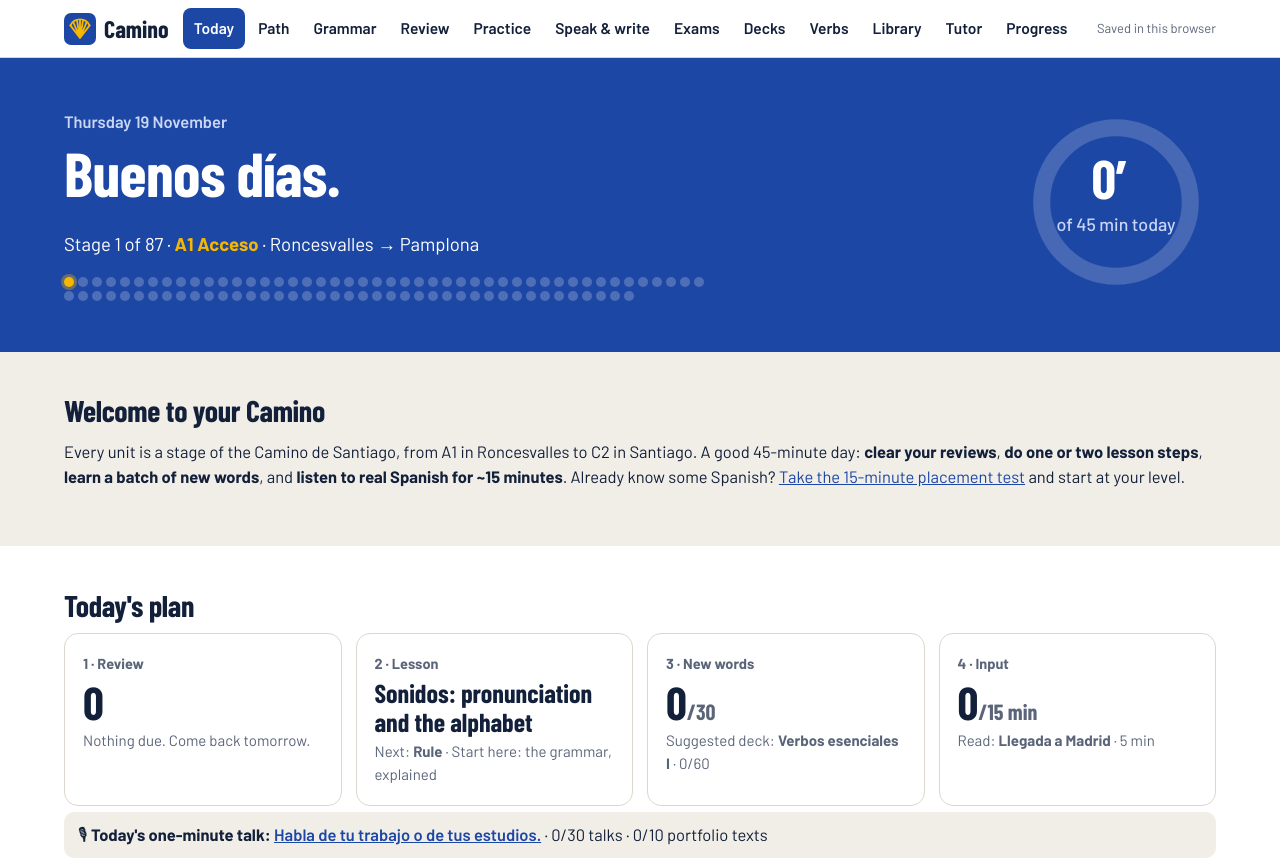
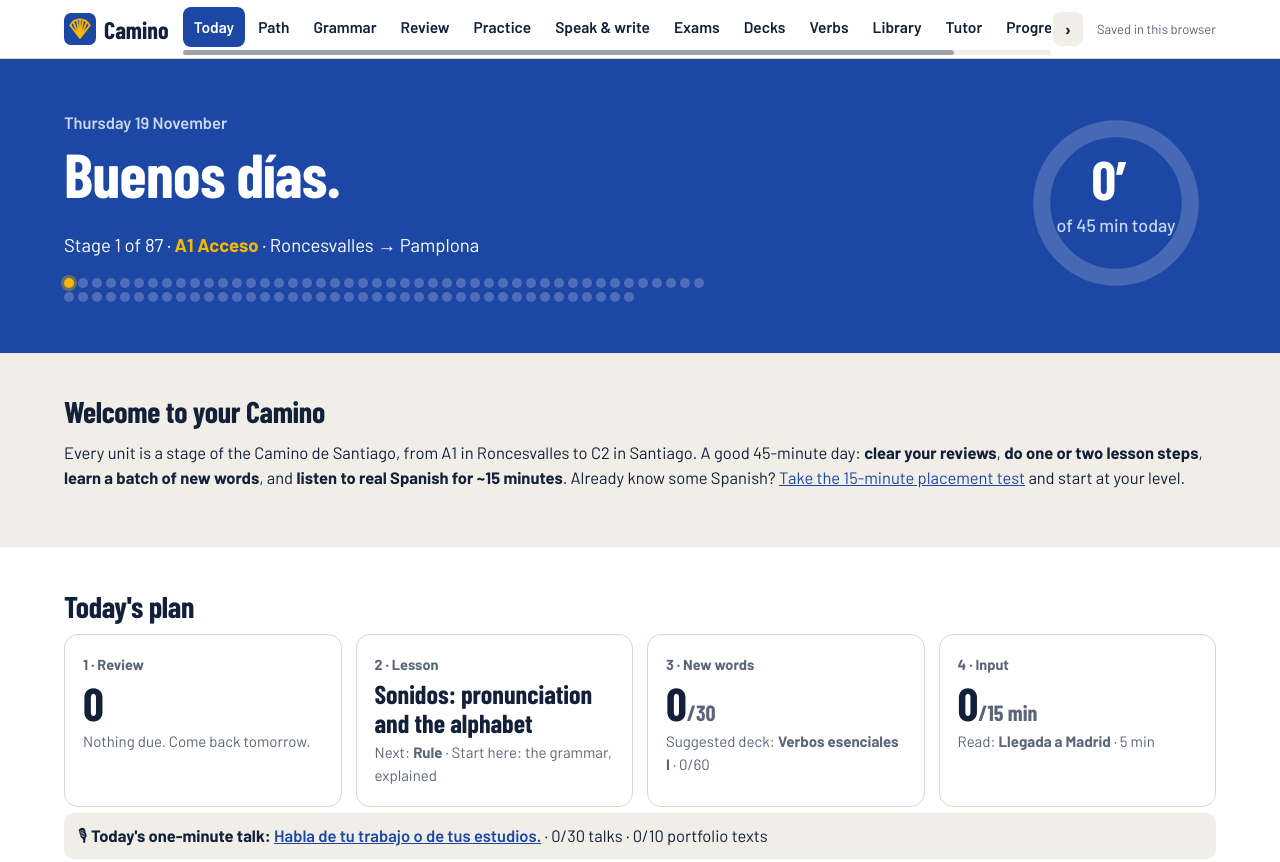
Before and after one commit to thoogendoorn/camino, a plain HTML site: page index.html in a window 1280 px wide. Shown: the top 862 px of the page. Drawn offline with nearby package versions, Linux system fonts and the light colour scheme; files whose address does not match are found by name.

Commit message:
Add files via upload

```diff
--- a/app.js
+++ b/app.js
@@ -23,10 +23,50 @@
   A.go = r => { if (location.hash.slice(1) === r) A.render(); else location.hash = r; };
   addEventListener('hashchange', () => { if (!EX.isActive()) A.render(); window.scrollTo(0, 0); });
 
+  // ---------- top menu as a slider: thin scrollbar, arrows when there is more, wheel and drag to slide ----------
+  const navBar = () => {
+    const nav = $('#nav'), l = $('#navl'), r = $('#navr'); if (!nav || nav.dataset.slider) return; nav.dataset.slider = '1';
+    const tr = $('#navtrack'), th = $('#navthumb');
+    const upd = () => {
+      const max = nav.scrollWidth - nav.clientWidth; if (l) l.hidden = nav.scrollLeft <= 2; if (r) r.hidden = max <= 2 || nav.scrollLeft >= max - 2;
+      if (!tr) return; tr.hidden = max <= 2; if (max <= 2) return;
+      // the slide bar sits under the menu items: its thumb shows which part of the menu is in view
+      const box = nav.getBoundingClientRect(), wrap = tr.parentNode.getBoundingClientRect();
+      tr.style.left = (box.left - wrap.left) + 'px'; tr.style.right = (wrap.right - box.right) + 'px';
+      const tw = box.width, w = Math.max(28, tw * nav.clientWidth / nav.scrollWidth);
+      th.style.width = w + 'px'; th.style.left = ((tw - w) * nav.scrollLeft / max) + 'px';
+    };
+    if (tr) {
+      // drag the thumb, or tap the bar to jump there
+      let tx = null, ts = 0;
+      const ratio = () => { const tw = tr.clientWidth, w = th.offsetWidth; return (nav.scrollWidth - nav.clientWidth) / Math.max(1, tw - w); };
+      th.addEventListener('pointerdown', e => { e.preventDefault(); e.stopPropagation(); tx = e.clientX; ts = nav.scrollLeft; th.classList.add('drag'); nav.style.scrollBehavior = 'auto'; th.setPointerCapture(e.pointerId); });
+      th.addEventListener('pointermove', e => { if (tx == null) return; nav.scrollLeft = ts + (e.clientX - tx) * ratio(); });
+      const end = () => { tx = null; th.classList.remove('drag'); nav.style.scrollBehavior = ''; };
+      th.addEventListener('pointerup', end); th.addEventListener('pointercancel', end);
+      tr.addEventListener('pointerdown', e => { if (e.target === th) return; const b = tr.getBoundingClientRect(), w = th.offsetWidth; nav.scrollTo({ left: (e.clientX - b.left - w / 2) * ratio(), behavior: 'smooth' }); });
+    }
+    const step = d => nav.scrollBy({ left: d * Math.max(160, nav.clientWidth * 0.6), behavior: 'smooth' });
+    if (l) l.onclick = () => step(-1); if (r) r.onclick = () => step(1);
+    nav.addEventListener('scroll', upd, { passive: true }); addEventListener('resize', upd);
+    // a vertical mouse wheel slides the menu sideways (only when it actually overflows)
+    nav.addEventListener('wheel', e => { if (nav.scrollWidth <= nav.clientWidth || Math.abs(e.deltaX) > Math.abs(e.deltaY)) return; e.preventDefault(); nav.scrollLeft += e.deltaY; }, { passive: false });
+    // drag with the mouse to slide; a real drag does not open the link under the pointer
+    let x0 = null, s0 = 0, moved = false;
+    nav.addEventListener('pointerdown', e => { if (e.pointerType !== 'mouse' || e.button !== 0) return; x0 = e.clientX; s0 = nav.scrollLeft; moved = false; });
+    addEventListener('pointermove', e => { if (x0 == null) return; const dx = e.clientX - x0; if (Math.abs(dx) > 5) { moved = true; nav.style.scrollBehavior = 'auto'; nav.scrollLeft = s0 - dx; } });
+    addEventListener('pointerup', () => { x0 = null; nav.style.scrollBehavior = ''; });
+    nav.addEventListener('click', e => { if (moved) { e.preventDefault(); e.stopPropagation(); moved = false; } }, true);
+    nav.addEventListener('dragstart', e => e.preventDefault());
+    A.navUpdate = upd; upd();
+  };
+  const navShowActive = () => { const nav = $('#nav'), on = $('#nav a.on'); if (!nav || !on) return; const a = on.offsetLeft - nav.offsetLeft, b = a + on.offsetWidth; if (a < nav.scrollLeft + 8 || b > nav.scrollLeft + nav.clientWidth - 8) nav.scrollTo({ left: Math.max(0, a - (nav.clientWidth - on.offsetWidth) / 2), behavior: 'smooth' }); if (A.navUpdate) A.navUpdate(); };
+
   const views = () => ({ today: viewToday, camino: viewCamino, grammar: () => G.GRAM.view(), studio: () => G.STUDIO.view(), review: viewReview, gym: viewGym, exams: () => G.EXAMS.view(), decks: viewDecks, verbs: viewVerbs, library: viewLibrary, tutor: viewTutor, progress: viewProgress, prefs: viewSettings, about: viewAbout });
   A.render = () => {
     const r = A.route();
     $$('#nav a').forEach(a => a.classList.toggle('on', a.getAttribute('href') === '#' + r || (r.startsWith('unit-') && a.getAttribute('href') === '#camino') || (/^(story|culture)-/.test(r) && a.getAttribute('href') === '#library')));
+    navBar(); navShowActive();
     const main = $('#main');
     if (!C.UNITS.length) { const miss = (G.CAMINO_MISSING || []); main.innerHTML = `<section class="band"><h1>The course files didn't load</h1><p class="lead">Camino started, but found no lessons. ${miss.length ? 'These files are missing or could not be loaded:' : 'The <code>data</code> folder is probably missing.'}</p>${miss.length ? `<ul>${miss.map(f => `<li><code>${esc(f)}</code></li>`).join('')}</ul>` : ''}<p>Make sure the <code>data</code> folder (with all its files) sits next to <code>index.html</code>, then reload. On GitHub, drag the whole <code>data</code> folder from your file manager onto the upload page; the "choose your files" button can't select folders.</p></section>`; return; }
     try {
--- a/index.html
+++ b/index.html
@@ -37,7 +37,13 @@ a{color:var(--blue)}p{margin:.4em 0 .8em}
 .brand{display:flex;align-items:center;gap:8px;font:700 24px "Barlow Condensed",sans-serif;color:var(--ink);text-decoration:none;flex:none}
 .brand .logo{flex:none;width:32px;height:32px;border-radius:7px;background:var(--blue);display:grid;place-items:center}.brand .logo svg{width:24px;height:24px}
 @media(max-width:520px){.brand .bt{display:none}}
-#nav{display:flex;gap:2px;overflow-x:auto;scrollbar-width:none;flex:1}#nav::-webkit-scrollbar{display:none}
+.navwrap{position:relative;display:flex;align-items:center;flex:1;min-width:0;gap:2px}
+#nav{display:flex;gap:2px;overflow-x:auto;flex:1;min-width:0;padding:7px 0 11px;scroll-behavior:smooth;overscroll-behavior-x:contain;scrollbar-width:none}#nav::-webkit-scrollbar{display:none}
+.navtrack{position:absolute;left:0;right:0;bottom:3px;height:5px;border-radius:3px;background:var(--stone);touch-action:none;cursor:pointer}.navtrack[hidden]{display:none}
+.navthumb{position:absolute;top:0;bottom:0;border-radius:3px;background:var(--mut);opacity:.55;cursor:grab;transition:opacity .15s}.navtrack:hover .navthumb,.navthumb.drag{opacity:.9}.navthumb.drag{cursor:grabbing}
+.navtrack::before{content:"";position:absolute;left:0;right:0;top:-6px;bottom:-4px}
+.navarr{flex:none;width:30px;height:34px;border:0;border-radius:8px;background:var(--stone);color:var(--ink);font:700 18px Barlow,sans-serif;cursor:pointer;display:grid;place-items:center;padding:0}.navarr:hover{background:var(--line)}.navarr[hidden]{display:none}
+@media(pointer:coarse){.navarr{display:none}}
 #nav a{flex:none;padding:8px 11px;border-radius:8px;color:var(--ink);text-decoration:none;font-weight:600;font-size:15.5px;white-space:nowrap}
 #nav a.on{background:var(--blue);color:#fff}#nav a:not(.on):hover{background:var(--stone)}
 #syncstate{flex:none;font-size:13px;color:var(--mut);white-space:nowrap}#syncstate[data-s=on]::before{content:"● ";color:var(--blue)}#syncstate[data-s=error]::before{content:"● ";color:var(--bad)}
@@ -305,9 +311,11 @@ button.story-card{font:inherit;text-align:left;cursor:pointer;color:var(--ink)}
 <body>
 <header class="top">
   <a class="brand" href="#today"><span class="logo"><svg viewBox="0 0 40 40" aria-hidden="true"><g stroke="#f5b700" stroke-width="3" stroke-linecap="round" fill="none"><path d="M20 35L4 14M20 35L9 9M20 35L15 6M20 35V5M20 35L25 6M20 35L31 9M20 35L36 14"/><path d="M4 14C8 6 14 4 20 4s12 2 16 10"/></g></svg></span><span class="bt">Camino</span></a>
+  <div class="navwrap"><button class="navarr" id="navl" type="button" aria-label="Scroll menu left" hidden>‹</button>
   <nav id="nav" aria-label="Main">
     <a href="#today">Today</a><a href="#camino">Path</a><a href="#grammar">Grammar</a><a href="#review">Review</a><a href="#gym">Practice</a><a href="#studio">Speak &amp; write</a><a href="#exams">Exams</a><a href="#decks">Decks</a><a href="#verbs">Verbs</a><a href="#library">Library</a><a href="#tutor">Tutor</a><a href="#progress">Progress</a><a href="#prefs">Settings</a>
   </nav>
+  <button class="navarr" id="navr" type="button" aria-label="Scroll menu right" hidden>›</button><div class="navtrack" id="navtrack" aria-hidden="true" hidden><div class="navthumb" id="navthumb"></div></div></div>
   <span id="syncstate">Saved in this browser</span>
 </header>
 <main id="main"><section class="band"><h1>Cargando…</h1><p>Loading your Camino.</p></section></main>
```
